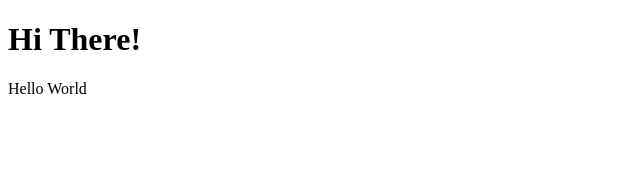
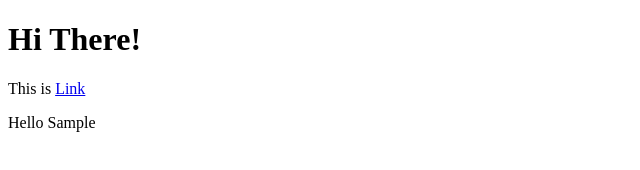
Before and after one commit to Jimcl6/100-Days-Of-Code-Web-Dev-javascript-Dom-eventListeners, a plain HTML site: page index.html in a window 1280 px wide. Shown: the whole page, without its empty margins (0-640 px from the left). Drawn offline with Linux system fonts and the light colour scheme.

Commit message:
added p tag

```diff
--- a/exercise.js
+++ b/exercise.js
@@ -22,7 +22,10 @@ let mainHeader = document.body.children[0];
 console.log(mainHeader);
 // 2. Use the variable from (1) and get access to the "parent"
 //    element of the stored <h1> element (i.e. to the <body> element)
-console.dir(mainHeader.parentNode);
+// console.dir(mainHeader.parentNode); // <--- this code works but problem is what if the parent node is not an HTML element, this would then return a Document node. Hence, better to use "parentElement".
+// correct answer is:
+console.dir(mainHeader.parentElement);
+
 //    BONUS: Try using the variable from (1) to get access to the
 //    sibling element (i.e. the <p> element next to the <h1> element)
 console.dir(mainHeader.nextSibling);
@@ -36,5 +39,5 @@ let newVariable = document.getElementById("main-header");
 console.dir(mainHeader.nextElementSibling);
 // 5. BONUS TASK: Try changing the text content of the <p> element
 //    you selected in (4) and set it to any other text of your choice
-let changeValue = mainHeader.nextElementSibling;
-changeValue.textContent = "Hello World";
+let changeValue = mainHeader.nextElementSibling.nextElementSibling;
+changeValue.textContent = "Hello Sample";
--- a/index.html
+++ b/index.html
@@ -15,5 +15,7 @@
       This is
       <a id="external-link" href="#">Link</a>
     </p>
+
+    <p>Hello World!</p>
   </body>
 </html>
```
